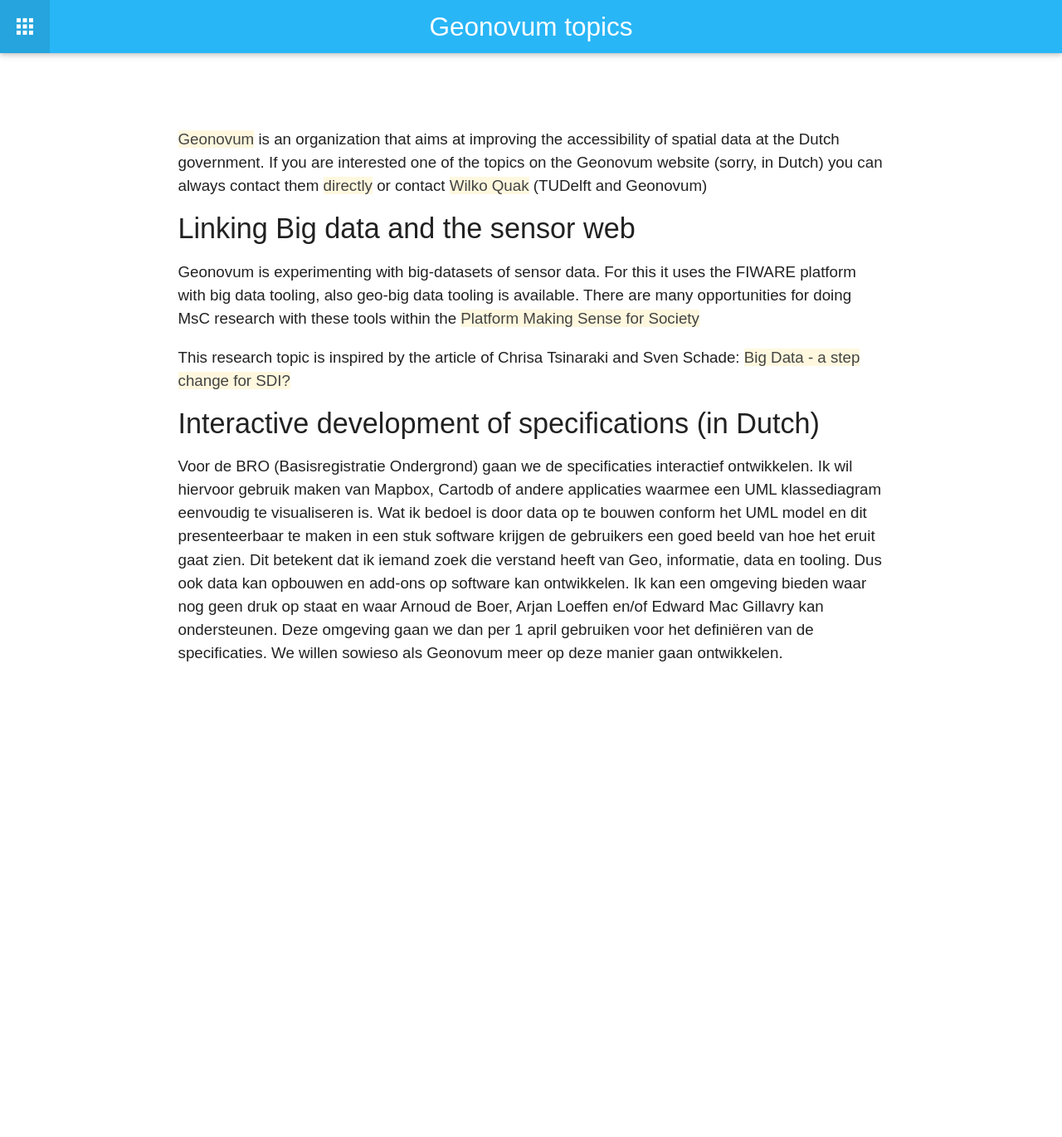
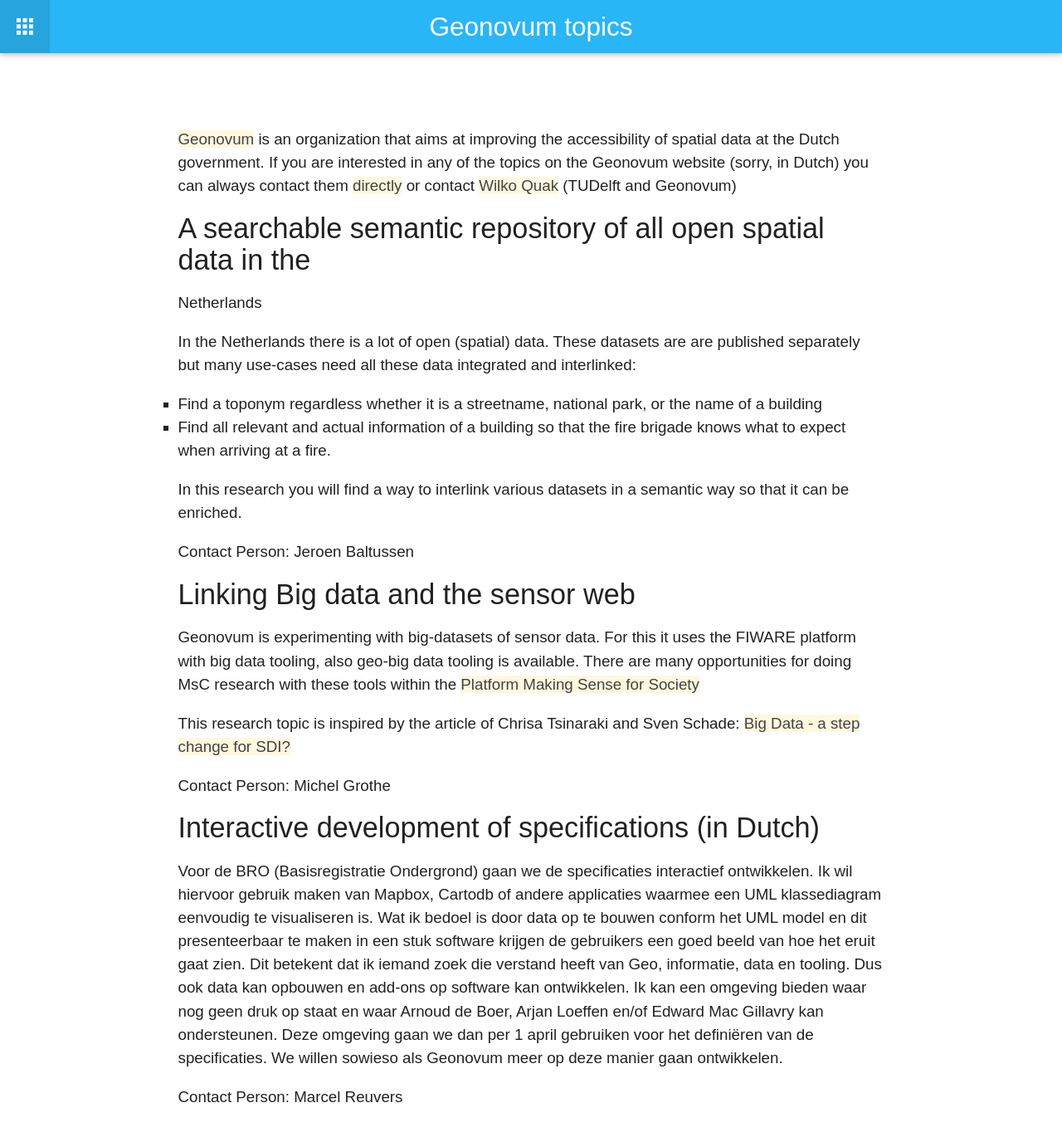
Before and after one commit to tudelft3d/geo2020, a Jekyll site: the page built from potentialtopics/geonovum/index.md, in a window 1280 px wide. Shown: the whole page at 83% size. Built offline with Jekyll 4.4.1, drawn with Linux system fonts in a browser that asks for light colours; nearby versions of some CDN libraries; before the commit the page ends 900 px from its top, so only the background shows below that.

Commit message:
added extra topic

```diff
--- a/potentialtopics/geonovum/index.md
+++ b/potentialtopics/geonovum/index.md
@@ -5,10 +5,27 @@
 ---
 
 [Geonovum](http://www.geonovum.nl/) is an organization that aims at improving the
-accessibility of spatial data at the Dutch government. If you are interested one
-of the topics on the Geonovum website (sorry, in Dutch) you can always contact
-them [directly](http://www.geonovum.nl/over-geonovum/wie-wij-zoeken) or contact
-[Wilko Quak](mailto:c.w.quak@tudelft.nl) (TUDelft and Geonovum)
+accessibility of spatial data at the Dutch government. If you are interested in
+any of the topics on the Geonovum website (sorry, in Dutch) you can always
+contact them [directly](http://www.geonovum.nl/over-geonovum/wie-wij-zoeken) or
+contact [Wilko Quak](mailto:c.w.quak@tudelft.nl) (TUDelft and Geonovum)
+
+#### A searchable semantic repository of all open spatial data in the
+Netherlands
+
+In the Netherlands there is a lot of open (spatial) data. These datasets are
+are published separately but many use-cases need all these data integrated and
+interlinked:
+* Find a toponym regardless whether it is a streetname, national park, or the
+  name of a building
+* Find all relevant and actual information of a building so that the fire
+  brigade knows what to expect when arriving at a fire.
+
+In this research you will find a way to interlink various datasets in a semantic
+way so that it can be enriched.
+
+
+Contact Person: Jeroen Baltussen
 
 
 #### Linking Big data and the sensor web
@@ -20,6 +37,8 @@
 
 This research topic is inspired by the article of Chrisa Tsinaraki and Sven
 Schade: [Big Data - a step change for SDI?](http://ijsdir.jrc.ec.europa.eu/index.php/ijsdir/article/view/408)
+
+Contact Person: Michel Grothe
 
 
 #### Interactive development of specifications (in Dutch)
@@ -36,3 +55,5 @@
 omgeving gaan we dan per 1 april gebruiken voor het definiëren van de
 specificaties. We willen sowieso als Geonovum meer op deze manier gaan
 ontwikkelen.
+
+Contact Person: Marcel Reuvers
```
